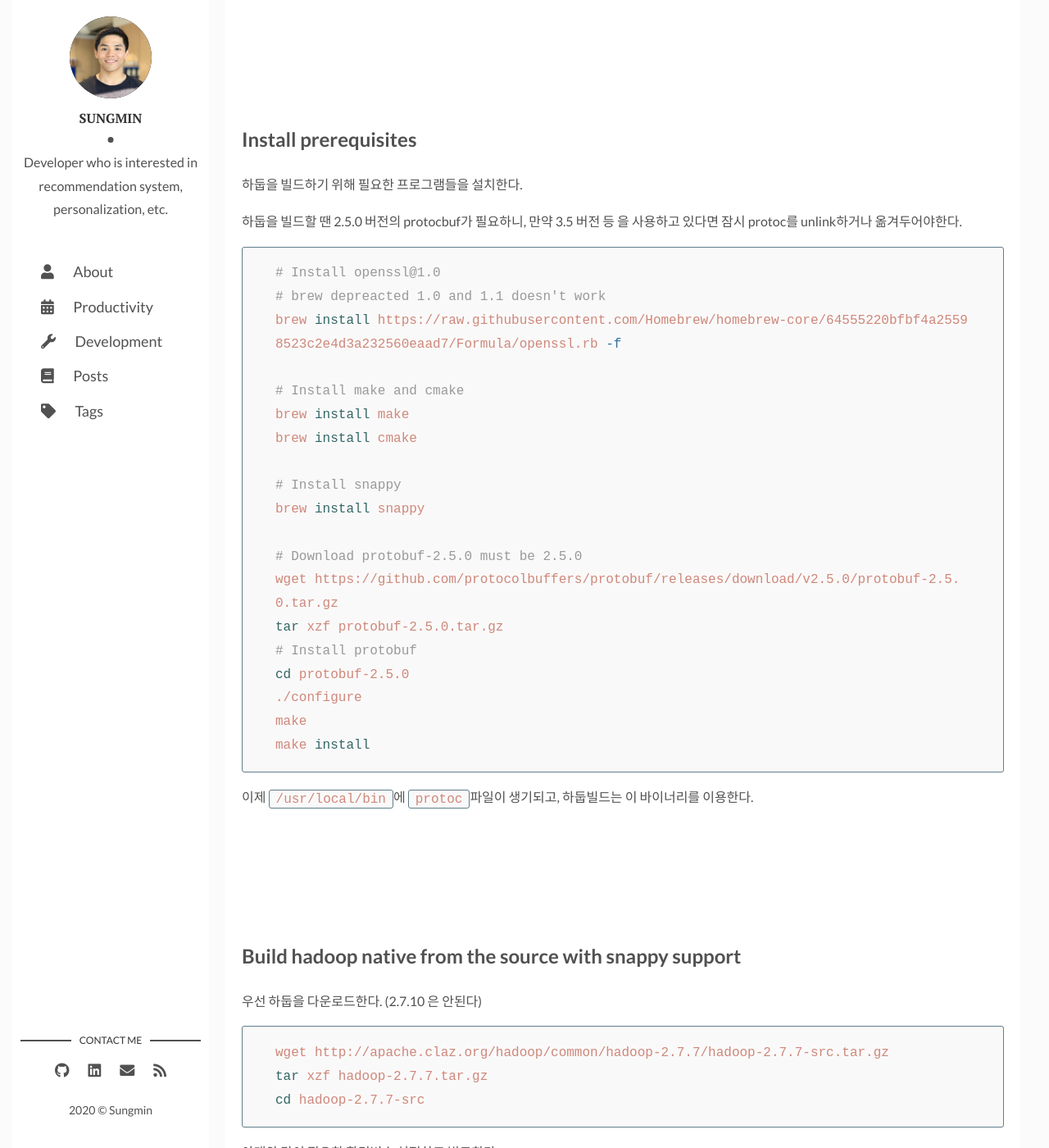
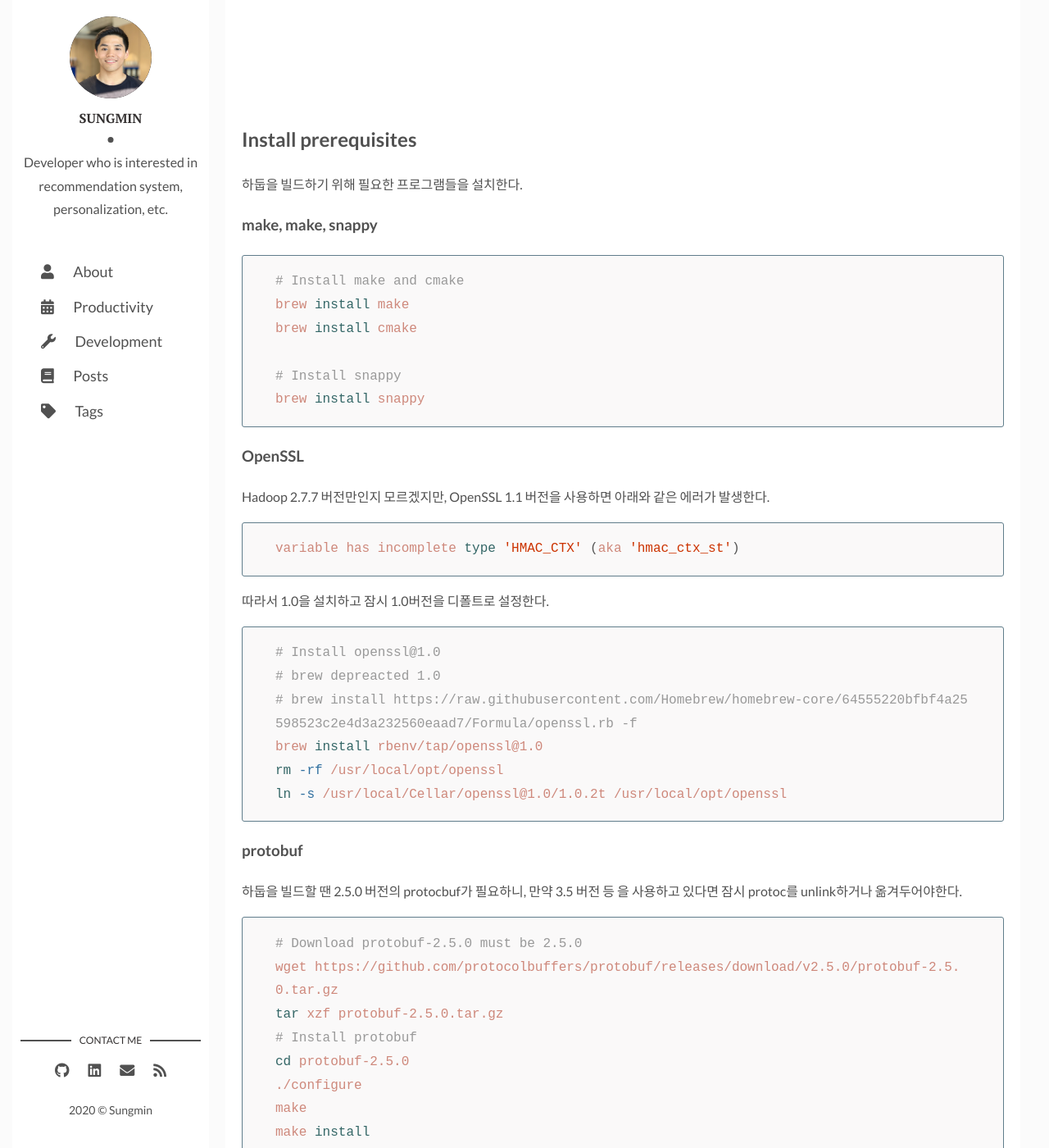
Before and after one commit to sungminoh/sungminoh.github.io, a Jekyll site: the page built from posts/development/_posts/2019-04-26-build-hadoop-with-snappy-support.md, in a window 1280 px wide and 1400 px high, scrolled down 886 px. Shown: the whole window at 82% size. Built offline with Jekyll 4.4.1, drawn with Linux system fonts in a browser that asks for light colours; nearby versions of some CDN libraries; comment, search, counter and statistics services are not loaded; some of the changed text lies outside the part shown.

Commit message:
update hadoop snappy

````diff
--- a/posts/development/_posts/2019-04-26-build-hadoop-with-snappy-support.md
+++ b/posts/development/_posts/2019-04-26-build-hadoop-with-snappy-support.md
@@ -40,20 +40,41 @@ sc.textFile('text-data.snappy')
 
 하둡을 빌드하기 위해 필요한 프로그램들을 설치한다.
 
-하둡을 빌드할 땐 2.5.0 버전의 protocbuf가 필요하니, 만약 3.5 버전 등 을 사용하고 있다면 잠시 protoc를 unlink하거나 옮겨두어야한다.
+### make, make, snappy
 
 ```shell
-# Install openssl@1.0
-# brew depreacted 1.0 and 1.1 doesn't work
-brew install https://raw.githubusercontent.com/Homebrew/homebrew-core/64555220bfbf4a25598523c2e4d3a232560eaad7/Formula/openssl.rb -f
-
 # Install make and cmake
 brew install make
 brew install cmake
 
 # Install snappy
 brew install snappy
+```
 
+### OpenSSL
+
+Hadoop 2.7.7 버전만인지 모르겠지만, OpenSSL 1.1 버전을 사용하면 아래와 같은 에러가 발생한다.
+
+```shell
+variable has incomplete type 'HMAC_CTX' (aka 'hmac_ctx_st')
+```
+
+따라서 1.0을 설치하고 잠시 1.0버전을 디폴트로 설정한다.
+
+```shell
+# Install openssl@1.0
+# brew depreacted 1.0
+# brew install https://raw.githubusercontent.com/Homebrew/homebrew-core/64555220bfbf4a25598523c2e4d3a232560eaad7/Formula/openssl.rb -f
+brew install rbenv/tap/openssl@1.0
+rm -rf /usr/local/opt/openssl
+ln -s /usr/local/Cellar/openssl@1.0/1.0.2t /usr/local/opt/openssl
+```
+
+### protobuf
+
+하둡을 빌드할 땐 2.5.0 버전의 protocbuf가 필요하니, 만약 3.5 버전 등 을 사용하고 있다면 잠시 protoc를 unlink하거나 옮겨두어야한다.
+
+```shell
 # Download protobuf-2.5.0 must be 2.5.0
 wget https://github.com/protocolbuffers/protobuf/releases/download/v2.5.0/protobuf-2.5.0.tar.gz
 tar xzf protobuf-2.5.0.tar.gz
````
Also changed, not shown: other parts of posts/development/_posts/2019-04-26-build-hadoop-with-snappy-support.md (+2 -3 lines).
